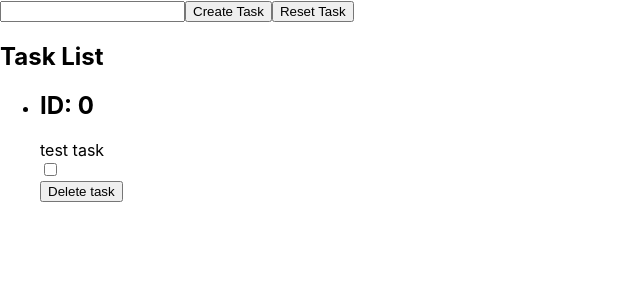
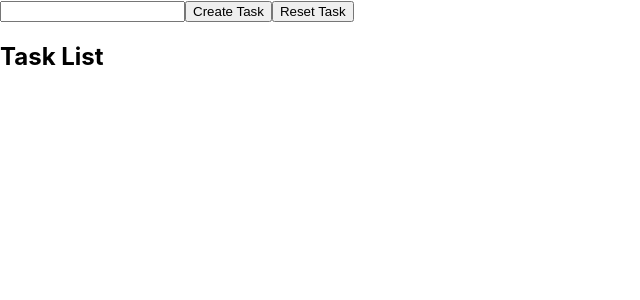
Before and after one commit to RomanSeveryn/todo_front, a React (Create React App) app: page / in a window 1280 px wide. Shown: the top 300 px of the page, without its empty margins (0-640 px from the left). Built offline with nearby package versions, Linux system fonts and the light colour scheme.

Commit message:
Add taskList

```diff
--- a/package.json
+++ b/package.json
@@ -6,12 +6,14 @@
     "@testing-library/jest-dom": "^5.11.10",
     "@testing-library/react": "^11.2.6",
     "@testing-library/user-event": "^12.8.3",
+    "axios": "^0.21.1",
     "formik": "^2.2.6",
     "react": "^17.0.2",
     "react-dom": "^17.0.2",
     "react-redux": "^7.2.3",
     "react-scripts": "4.0.3",
     "redux": "^4.0.5",
+    "redux-saga": "^1.1.3",
     "web-vitals": "^1.1.1"
   },
   "scripts": {
--- a/src/actions/actionTypes.js
+++ b/src/actions/actionTypes.js
@@ -1,7 +1,11 @@
 const ACTION_TYPES = {
-  CREATE_TASK: 'CREATE_TASK',
-  UPDATE_TASK: 'UPDATE_TASK',
-  DELETE_TASK: 'DELETE_TASK',
+  // CREATE_TASK: 'CREATE_TASK',
+  // UPDATE_TASK: 'UPDATE_TASK',
+  // DELETE_TASK: 'DELETE_TASK',
+
+  CREATE_TASK_REQUEST: 'CREATE_TASK_REQUEST',
+  CREATE_TASK_SUCCESS: 'CREATE_TASK_SUCCESS',
+  CREATE_TASK_ERROR: 'CREATE_TASK_ERROR',
 };
 
 export default ACTION_TYPES;
--- a/src/actions/taskCreators.js
+++ b/src/actions/taskCreators.js
@@ -1,17 +1,33 @@
 import ACTION_TYPES from './actionTypes';
 
-export const createTask = values => ({
-  type: ACTION_TYPES.CREATE_TASK,
+// export const createTask = values => ({
+//   type: ACTION_TYPES.CREATE_TASK,
+//   values,
+// });
+
+// export const updateTask = ({ id, values }) => ({
+//   type: ACTION_TYPES.UPDATE_TASK,
+//   id,
+//   values,
+// });
+
+// export const deleteTask = id => ({
+//   type: ACTION_TYPES.DELETE_TASK,
+//   id,
+// })
+
+
+export const createTaskRequest = values => ({
+  type: ACTION_TYPES.CREATE_TASK_REQUEST,
   values,
 });
 
-export const updateTask = ({ id, values }) => ({
-  type: ACTION_TYPES.UPDATE_TASK,
-  id,
+export const createTaskSuccess = values => ({
+  type: ACTION_TYPES.CREATE_TASK_SUCCESS,
   values,
 });
 
-export const deleteTask = id => ({
-  type: ACTION_TYPES.DELETE_TASK,
-  id,
-})
+export const createTaskError = error => ({
+  type: ACTION_TYPES.CREATE_TASK_ERROR,
+  error,
+});
--- /dev/null
+++ b/src/api/index.js
@@ -0,0 +1,7 @@
+import axios from 'axios';
+
+const httpClient = axios.create({
+  baseURL: 'http://localhost:3000/api',
+});
+
+export const createTask = data => httpClient.post('/task', data);
--- a/src/components/TaskForm.js
+++ b/src/components/TaskForm.js
@@ -1,5 +1,6 @@
 import { Formik, Form, Field } from 'formik';
-import { createTask } from '../actions/taskCreators';
+// import { createTask } from '../actions/taskCreators';
+import * as TaskActionCreators from '../actions/taskCreators';
 import { connect } from 'react-redux';
 
 const TaskForm = props => {
@@ -12,8 +13,8 @@ const TaskForm = props => {
   return (
     <Formik
       initialValues={{
+        body: '',
         isDone: false,
-        body: '',
       }}
       onSubmit={onSubmit}
     >
@@ -26,8 +27,11 @@ const TaskForm = props => {
   );
 };
 
+// const mapDispatchToProps = dispatch => ({
+//   createTaskAction: values => dispatch(createTask(values)),
+// });
 const mapDispatchToProps = dispatch => ({
-  createTaskAction: values => dispatch(createTask(values)),
+  createTaskAction: values => dispatch(TaskActionCreators.createTaskRequest(values)),
 });
 
 export default connect(null, mapDispatchToProps)(TaskForm);
--- a/src/components/TaskList.js
+++ b/src/components/TaskList.js
@@ -2,40 +2,51 @@ import { connect } from 'react-redux';
 import * as TaskCreators from '../actions/taskCreators';
 
 const TaskList = props => {
-  const { tasks, updateAction, deleteAction } = props;
+  // const { tasks, updateAction, deleteAction } = props;
+  const { tasks, isFetcheing, error } = props;
   return (
+    // <section>
+    //   <h1>Task List</h1>
+    //   <ul>
+    //     {tasks.map(task => (
+    //       <li key={task.id}>
+    //         <div>
+    //           <h1>ID: {task.id}</h1>
+    //           <div>{task.body}</div>
+    //           <input
+    //             type='checkbox'
+    //             checked={task.isDone}
+    //             onChange={({ target: { checked } }) =>
+    //               updateAction({
+    //                 id: task.id,
+    //                 values: {
+    //                   isDone: checked,
+    //                 },
+    //               })
+    //             }
+    //           />
+    //         </div>
+    //         <button onClick={() => deleteAction(task.id)}>Delete task</button>
+    //       </li>
+    //     ))}
+    //   </ul>
+    // </section>
     <section>
       <h1>Task List</h1>
+      {isFetcheing && 'LOADING...'}
+      {error && JSON.stringify(error)}
       <ul>
         {tasks.map(task => (
-          <li key={task.id}>
-            <div>
-              <h1>ID: {task.id}</h1>
-              <div>{task.body}</div>
-              <input
-                type='checkbox'
-                checked={task.isDone}
-                onChange={({ target: { checked } }) =>
-                  updateAction({
-                    id: task.id,
-                    values: {
-                      isDone: checked,
-                    },
-                  })
-                }
-              />
-            </div>
-            <button onClick={() => deleteAction(task.id)}>Delete task</button>
-          </li>
+          <li key={task.id}>{JSON.stringify(task, null, 8)}</li>
         ))}
       </ul>
     </section>
   );
 };
-const mapStateToProps = ({ tasks }) => ({ tasks });
-const mapDispatchToProps = dispatch => ({
-  deleteAction: id => dispatch(TaskCreators.deleteTask(id)),
-  updateAction: ({ id, values }) =>
-    dispatch(TaskCreators.updateTask({ id, values })),
-});
-export default connect(mapStateToProps, mapDispatchToProps)(TaskList);
+const mapStateToProps = ( tasks ) => tasks;
+// const mapDispatchToProps = dispatch => ({
+//   deleteAction: id => dispatch(TaskCreators.deleteTask(id)),
+//   updateAction: ({ id, values }) =>
+//     dispatch(TaskCreators.updateTask({ id, values })),
+// });
+export default connect(mapStateToProps)(TaskList);
--- a/src/index.js
+++ b/src/index.js
@@ -1,9 +1,9 @@
 import React from 'react';
 import ReactDOM from 'react-dom';
 import { Provider } from 'react-redux';
-import store from './store';
 import './index.css';
 import App from './App';
+import store from './store';
 
 ReactDOM.render(
   <React.StrictMode>
--- a/src/reducer/index.js
+++ b/src/reducer/index.js
@@ -1,55 +1,83 @@
 import ACTION_TYPES from '../actions/actionTypes';
 
 const initialState = {
-  tasks: [
-    {
-      id: 0,
-      body: 'test task',
-      isDone: false,
-    },
-  ],
+  // tasks: [
+  //   {
+  //     id: 0,
+  //     body: 'test task',
+  //     isDone: false,
+
+  //   },
+  // ],
+  tasks: [],
+  isFetching: false,
+  error: null,
 };
 
 let serial = 1;
 
 function reducer (state = initialState, action) {
   switch (action.type) {
-    case ACTION_TYPES.CREATE_TASK: {
-      const { tasks } = state;
-      const { values: task } = action;
+    // case ACTION_TYPES.CREATE_TASK: {
+    //   const { tasks } = state;
+    //   const { values: task } = action;
 
-      const newTasks = [...tasks, { ...task, id: serial++ }];
+    //   const newTasks = [...tasks, { ...task, id: serial++ }];
+    //   return {
+    //     ...state,
+    //     tasks: newTasks,
+    //   };
+    // }
+    // case ACTION_TYPES.DELETE_TASK: {
+    //   const { id } = action;
+    //   const { tasks } = state;
+
+    //   const newTasks = tasks.filter(task => task.id !== id);
+
+    //   return {
+    //     ...state,
+    //     tasks: newTasks,
+    //   };
+    // }
+    // case ACTION_TYPES.UPDATE_TASK: {
+    //   const { id, values } = action;
+    //   const { tasks } = state;
+
+    //   const newTasks = [...tasks];
+    //   const taskIndex = newTasks.findIndex(task => task.id === id);
+    //   const task = newTasks[taskIndex];
+    //   newTasks[taskIndex] = { ...task, ...values };
+
+    //   return {
+    //     ...state,
+    //     tasks: newTasks,
+    //   };
+    // }
+
+    case ACTION_TYPES.CREATE_TASK_REQUEST: {
       return {
         ...state,
-        tasks: newTasks,
-      };
-    }
-    case ACTION_TYPES.DELETE_TASK: {
-      const { id } = action;
-      const { tasks } = state;
-
-      const newTasks = tasks.filter(task => task.id !== id);
-
-      return {
-        ...state,
-        tasks: newTasks,
-      };
-    }
-    case ACTION_TYPES.UPDATE_TASK: {
-      const { id, values } = action;
-      const { tasks } = state;
-
-      const newTasks = [...tasks];
-      const taskIndex = newTasks.findIndex(task => task.id === id);
-      const task = newTasks[taskIndex];
-      newTasks[taskIndex] = { ...task, ...values };
-
-      return {
-        ...state,
-        tasks: newTasks,
+        isFetching: true,
       };
     }
 
+    case ACTION_TYPES.CREATE_TASK_SUCCESS: {
+      const { values: task } = action;
+      return {
+        ...state,
+        isFetching: false,
+        tasks: [...state.tasks, task],
+      };
+    }
+
+    case ACTION_TYPES.CREATE_TASK_ERROR: {
+      const { error } = action;
+      return {
+        ...state,
+        isFetching: false,
+        error,
+      };
+    }
     default:
       return state;
   }
--- /dev/null
+++ b/src/sagas/index.js
@@ -0,0 +1,9 @@
+import { takeLatest } from 'redux-saga/effects';
+import ACTION_TYPES from '../actions/actionTypes';
+import { createTaskSaga } from './taskSaga';
+
+function * rootSaga () {
+  yield takeLatest(ACTION_TYPES.CREATE_TASK_REQUEST, createTaskSaga);
+}
+
+export default rootSaga;
--- /dev/null
+++ b/src/sagas/taskSaga.js
@@ -0,0 +1,17 @@
+import { put } from 'redux-saga/effects';
+import * as API from '../api';
+import * as TaskActionCreators from '../actions/taskCreators';
+
+export function * createTaskSaga (action) {
+  try {
+    const {
+      data: {
+        data: [task]
+       },
+    } = yield API.createTask(action.values);
+
+    yield put(TaskActionCreators.createTaskSuccess(task));
+  } catch (error) {
+    yield put(TaskActionCreators.createTaskError(error));
+  }
+}
--- a/src/store/index.js
+++ b/src/store/index.js
@@ -1,6 +1,12 @@
-import { createStore } from 'redux';
+import { createStore, applyMiddleware } from 'redux';
+import createSagaMiddleware from 'redux-saga';
 import reducer from '../reducer';
+import rootSaga from '../sagas';
 
-const store = createStore(reducer);
+const sagaMiddleware = createSagaMiddleware();
+
+const store = createStore(reducer, applyMiddleware(sagaMiddleware));
+
+sagaMiddleware.run(rootSaga);
 
 export default store;
```
Also changed, not shown: 1 other file (tests, documents, lock files or other folders).
